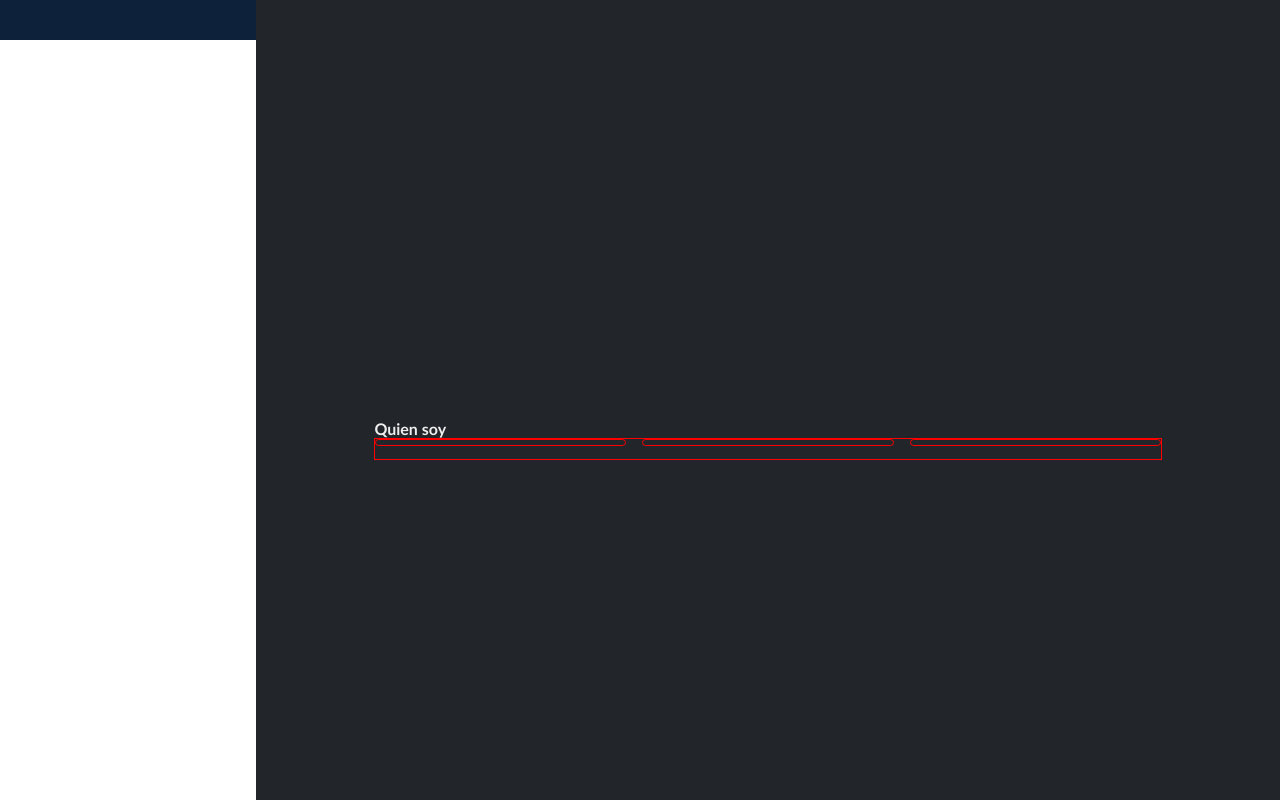
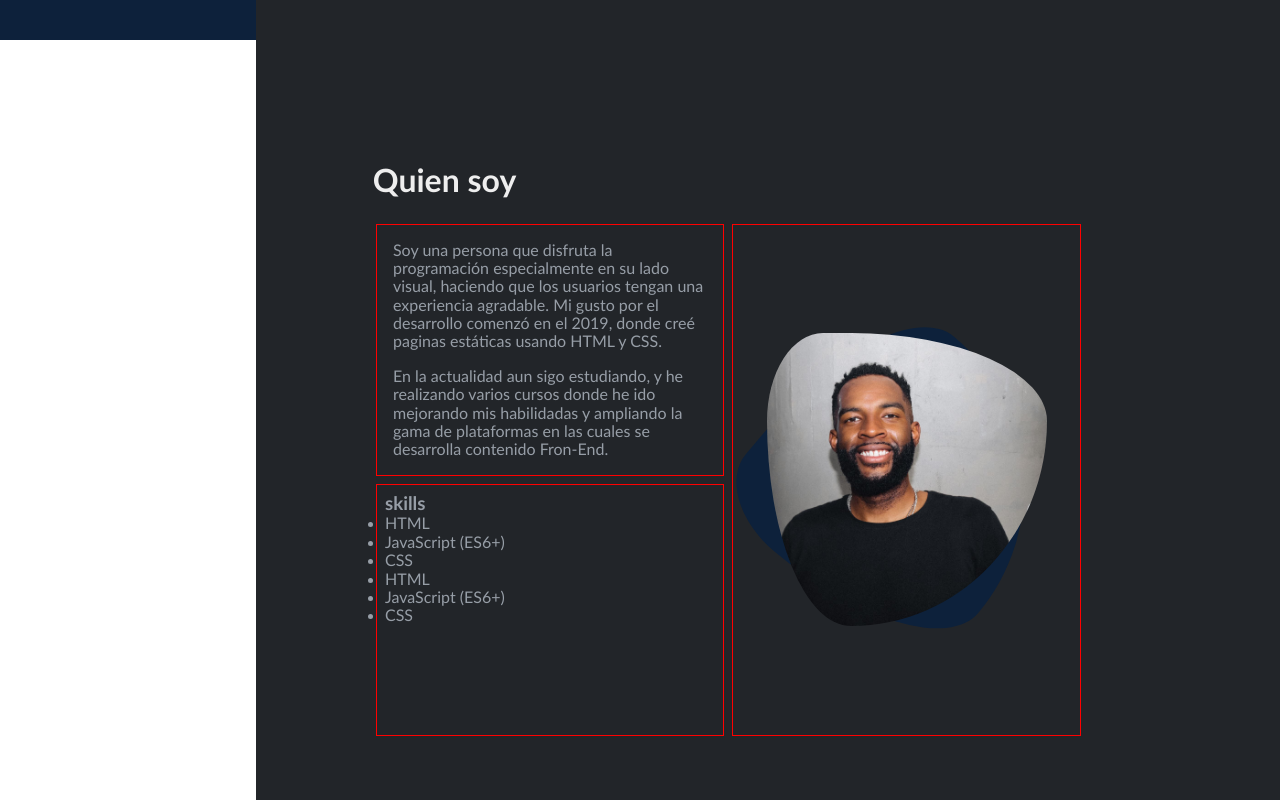
Before and after one commit to Hikotsuoficial/spa-practica, a Vue app: page / in a window 1280 px wide. Shown: the part 760-1560 px from the top of the page. Built offline with nearby package versions, Linux system fonts and the light colour scheme.

Commit message:
working on who-im-section

```diff
--- a/src/assets/styles/c-generic/_vars.scss
+++ b/src/assets/styles/c-generic/_vars.scss
@@ -2,7 +2,9 @@
 
 :root{
     //spacing
-    --padding-boxes: 1rem;
+    --padding-boxes: .9rem;
+    --padding-boxes-1: .5rem;
+    --padding-boxes-2: .2rem;
 
     //guide items box
     --box-viewer: 1px solid red;
--- /dev/null
+++ b/src/components/molecules/AboutMe.vue
@@ -0,0 +1,115 @@
+<template>
+  <h1 class="title-text">Quien soy</h1>
+  <div class="card-container-section">
+    <section class="card-item-1">
+      <p class="personal-description">
+        Soy una persona que disfruta la programación especialmente en su lado visual, haciendo que
+        los usuarios tengan una experiencia agradable. Mi gusto por el desarrollo comenzó en el
+        2019, donde creé paginas estáticas usando HTML y CSS.
+      </p>
+      <p class="personal-description">
+        En la actualidad aun sigo estudiando, y he realizando varios cursos donde he ido mejorando
+        mis habilidadas y ampliando la gama de plataformas en las cuales se desarrolla contenido
+        Fron-End.
+      </p>
+    </section>
+    <section class="card-item-2">
+      <img class="perfil-pic" src="@/assets/media/img/photo-perfil.jpg" alt="" />
+      <div class="perfil-pic-background"></div>
+    </section>
+    <section class="card-item-3">
+      <h3>skills</h3>
+      <div class="-list-skills">
+        <div>
+          <ul>
+            <li>HTML</li>
+            <li>JavaScript (ES6+)</li>
+            <li>CSS</li>
+          </ul>
+        </div>
+        <div>
+          <ul>
+            <li>HTML</li>
+            <li>JavaScript (ES6+)</li>
+            <li>CSS</li>
+          </ul>
+        </div>
+      </div>
+    </section>
+  </div>
+</template>
+
+<style lang="scss" scoped>
+@import "@/assets/styles/main.scss";
+
+.card-container-section {
+  padding: var(--padding-boxes-2);
+  display: grid;
+  grid-template-columns: repeat(2, 1fr);
+  grid-template-rows: 1fr 1fr;
+  justify-content: center;
+  gap: var(--padding-boxes-1);
+  color: var(--font-color-2);
+  width: 90%;
+
+  @media screen and (max-width: 1024px) {
+    grid-template-columns: repeat(2, 1fr);
+    width: 100%;
+  }
+  @media screen and (max-width: 768px) {
+    grid-template-columns: repeat(2, 1fr);
+  }
+}
+
+.personal-description {
+  font-size: 1rem;
+  padding: var(--padding-boxes-1);
+}
+
+.card-item-1,
+.card-item-2,
+.card-item-3 {
+  padding: var(--padding-boxes-1);
+  border: var(--box-viewer);
+}
+
+.card-item-1 .card-item-3 {
+  grid-column-start: 1;
+  grid-column-end: 3;
+}
+
+.card-item-2 {
+  grid-row-start: 1;
+  grid-row-end: 3;
+  grid-column-start: 2;
+  grid-column-end: 3;
+  @include center-items();
+}
+
+.card-item-3 {
+  display: flex;
+  flex-direction: column;
+}
+
+.list-skills {
+  display: grid;
+  grid-template-columns: 1fr 1fr;
+  grid-template-rows: 1fr;
+}
+
+.perfil-pic {
+  width: 280px;
+  border-radius: 20% 70% 70% 30% / 30% 30% 70% 70%;
+  z-index: 2;
+}
+
+.perfil-pic-background {
+  position: absolute;
+  width: 280px;
+  height: 280px;
+  background-color: var(--color-wall-1);
+  border-radius: 20% 70% 70% 30% / 30% 30% 70% 70%;
+  transform: rotateZ(-50deg);
+  transition: background-color 0.3s;
+}
+</style>
--- a/src/components/molecules/ContactForm.vue
+++ b/src/components/molecules/ContactForm.vue
@@ -44,17 +44,17 @@
 </template>
 
 <style lang="scss" scoped>
-@import '@/assets/styles/main.scss';
+@import "@/assets/styles/main.scss";
 
-.form-container{
+.form-container {
   @media screen and (max-width: 1024px) {
-        transition:0.2s;
+    transition: 0.2s;
     width: 100%;
     @include center-items();
   }
 
   @media screen and (max-width: 320px) {
-        transition:0.2s;
+    transition: 0.2s;
     @include center-items();
   }
 }
@@ -71,8 +71,9 @@
   color: var(--font-color-1);
   background-color: var(--color-input-background-1);
   padding: 0 1rem;
-  margin:.2rem ;
+  margin: 0.2rem;
   font-size: 1.1rem;
+  outline: none;
 
   &::placeholder {
     text-align: center;
@@ -90,8 +91,8 @@
   background-color: var(--color-input-background-1);
   padding: 1rem 1rem;
   margin: 0.2rem;
-  font-size: .9rem;
-
+  font-size: 0.9rem;
+  outline: none;
 }
 .btn-send-form {
   margin: 20px 0;
@@ -110,23 +111,28 @@
     background: var(--btn-hover-color);
   }
 
+  @media screen and (max-width: 1440px) {
+    transition: 0.2s;
+    width: 60%;
+  }
+
   @media screen and (max-width: 1024px) {
-    transition:0.2s;
+    transition: 0.2s;
     width: 56%;
   }
 
   @media screen and (max-width: 768px) {
-    transition:0.2s;
+    transition: 0.2s;
     width: 40%;
   }
 
   @media screen and (max-width: 425px) {
-    transition:0.2s;
+    transition: 0.2s;
     width: 56%;
   }
 
   @media screen and (max-width: 320px) {
-    transition:0.2s;
+    transition: 0.2s;
     width: 56%;
   }
 }
--- a/src/components/views/HomeView.vue
+++ b/src/components/views/HomeView.vue
@@ -2,9 +2,6 @@
   <div class="theme-blue">
     <aside class="aside-menu">
       <nav class="main-nav">
-      <div id="toogle-menu" class="toogle-menu">
-        <!-- <img src="@/assets/media/img/logo.png" alt=""> -->
-      </div>
         <ul id="main-menu" class="main-menu">
           <li class="nav-link"><a href="#wellcome">BIENVENIDO</a></li>
           <li class="nav-link"><a href="#cards">QUIEN SOY</a></li>
@@ -24,18 +21,7 @@
       </div>
       <div class="wall-2" id="cards">
         <section class="wall-content">
-          <h2 class="subtitle-text">Quien soy</h2>
-          <div class="card-container-section">
-            <section class="card-item">
-              <img src="" alt="" />
-            </section>
-            <section class="card-item">
-              <img src="" alt="" />
-            </section>
-            <section class="card-item">
-              <img src="" alt="" />
-            </section>
-          </div>
+          <AboutMe></AboutMe>
         </section>
       </div>
       <div class="wall-1" id="whatwedo">
@@ -61,6 +47,7 @@
 import { defineComponent } from 'vue';
 import ContactForm from '@/components/molecules/ContactForm.vue';
 import WellCome from '@/components/molecules/WellCome.vue';
+import AboutMe from '@/components/molecules/AboutMe.vue';
 
 export default defineComponent({
   name: 'HomeView',
@@ -69,8 +56,13 @@ export default defineComponent({
       show: 'main-menu',
     };
   },
+  methods: {
+    showjuanda() {
+      alert('Estoy funcionando');
+    },
+  },
   components: {
-    ContactForm, WellCome,
+    ContactForm, WellCome, AboutMe,
   },
 });
 </script>
@@ -307,7 +299,6 @@ export default defineComponent({
 .subtitle-text {
   font-size: 1rem;
 }
-
 // SEccion social media
 
 .social-media-container{
@@ -315,26 +306,4 @@ export default defineComponent({
   height: 60px;
   color: var(--font-color-2)
 }
-
-.card-container-section {
-  border: var(--box-viewer);
-  display: grid;
-  grid-template-columns: repeat(3, 1fr);
-  grid-template-rows: 1fr;
-  justify-content: center;
-  gap: var(--padding-boxes);
-
-  @media screen and (max-width: 1024px) {
-    grid-template-columns: repeat(2, 1fr);
-  }
-  @media screen and (max-width: 768px) {
-    grid-template-columns: repeat(2, 1fr);
-  }
-}
-
-.card-item {
-  height: 33%;
-  border: var(--box-viewer);
-  border-radius: var(--border-radius);
-}
 </style>
```
Lines whose indentation alone changed are shown as unchanged.
